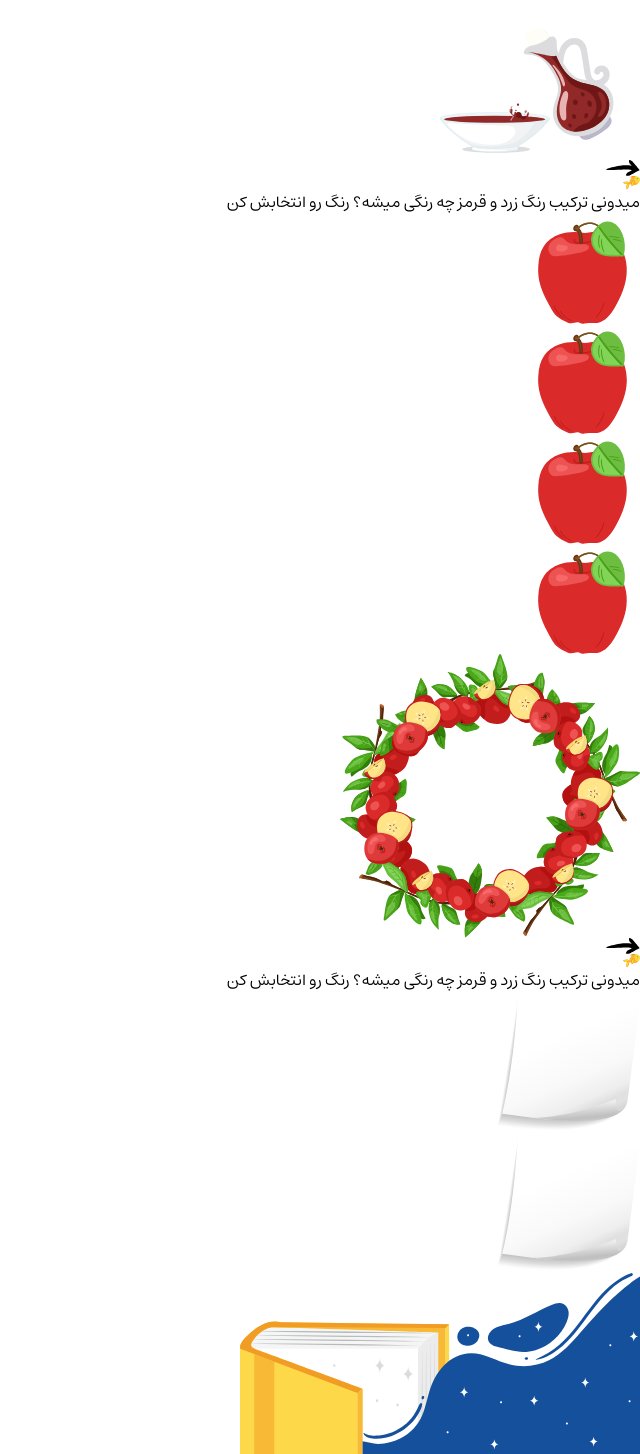
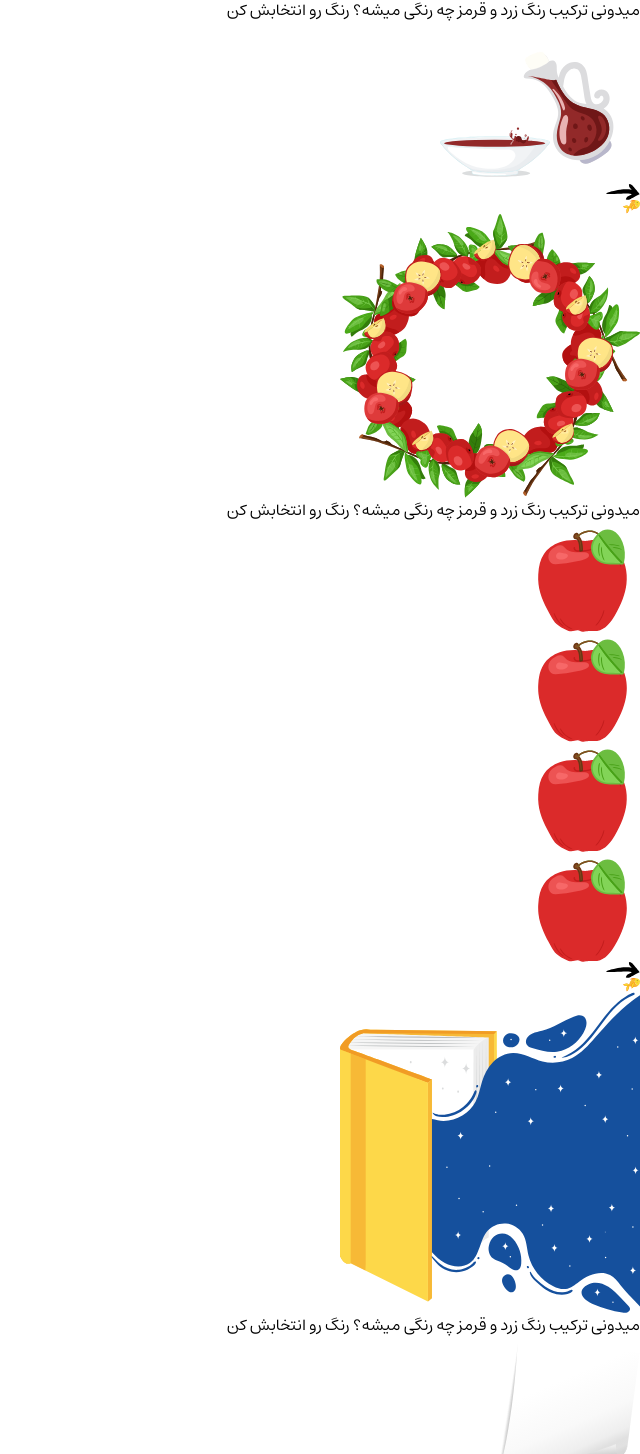
Before and after one commit to kiana-nb/nowruz, a Next.js app: page /days/1/tasks/1 in a window 1280 px wide. Shown: the part 2626-4080 px from the top of the page, without its empty margins (640-1280 px from the left). Built offline with nearby package versions, Linux system fonts and the light colour scheme.

Commit message:
fix: change styles

```diff
--- a/src/app/days/[day]/tasks/[task]/_components/acid.tsx
+++ b/src/app/days/[day]/tasks/[task]/_components/acid.tsx
@@ -7,18 +7,24 @@ export default function Acid() {
   return (
     <div className="bg-[url('/watercolor-bg1.svg')] w-screen h-dvh bg-no-repeat bg-cover relative overflow-hidden">
       <div className="absolute right-4 top-4 flex gap-4 items-center">
-              <BackButton />
-              <ProgressBar className="bg-[#FAC821] border-[#F19C25]" icon={<TinyFish/>} progress={50}/>
-            </div>
-      <div className="overflow-y-scroll h-full w-full px-5 py-10 gap-20 flex flex-col items-center">
-        <div className="absolute min-w-[300px] min-h-[200px] top-10 translate-y-1/4 text-sm font-[600] left-1/2 -translate-x-1/2 text-[#744C3D] bg-[#D9D9D9] p-3 rounded-[20px] flex text-center justify-center"></div>
-        <div className="absolute top-1/2 grid grid-cols-2 gap-4 my-1">
+        <BackButton />
+        <ProgressBar
+          className="bg-[#FAC821] border-[#F19C25]"
+          icon={<TinyFish />}
+          progress={50}
+        />
+      </div>
+      <section className="flex flex-col gap-5 items-center overflow-y-scroll h-full w-full px-5 py-10 pt-20 ">
+        <div className="p-4 py-16 text-sm font-[600] text-[#744C3D] bg-[#D9D9D9] rounded-[20px] text-center justify-center">
+          میدونی ترکیب رنگ زرد و قرمز چه رنگی میشه؟ رنگ رو انتخابش کن
+        </div>
+        <div className=" grid grid-cols-2 gap-4">
           <div className="bg-white border rounded-[20px] border-[#6F1717] min-h-12 min-w-32"></div>
           <div className="bg-white border rounded-[20px] border-[#6F1717] min-h-12 min-w-32"></div>
           <div className="bg-white border rounded-[20px] border-[#6F1717] min-h-12 min-w-32"></div>
           <div className="bg-white border rounded-[20px] border-[#6F1717] min-h-12 min-w-32"></div>
         </div>
-      </div>
+      </section>
 
       <Image
         src="/acid.svg"
--- a/src/app/days/[day]/tasks/[task]/_components/apple.tsx
+++ b/src/app/days/[day]/tasks/[task]/_components/apple.tsx
@@ -7,35 +7,34 @@ import TinyFish from "@/vectors/tiny-fish";
 export default function Apple() {
   return (
     <div className="bg-[url('/watercolor-bg1.svg')] w-screen h-dvh bg-no-repeat bg-cover relative overflow-hidden">
-     <div className="absolute right-4 top-4 flex gap-4 items-center">
-             <BackButton />
-             <ProgressBar className="bg-[#FAC821] border-[#F19C25]" icon={<TinyFish/>} progress={50}/>
-           </div>
-      <div className="overflow-y-scroll h-full w-full px-5 py-10 gap-20 flex flex-col items-center">
-        <div className="absolute w-[200px] h-[200px] top-16 translate-y-1/4 text-xs font-[600] left-1/2 -translate-x-1/2 text-[#744C3D] bg-white p-3 px-6 rounded-full flex text-center justify-center">
-          <p className="mt-14">
+      <div className="absolute right-4 top-4 flex gap-4 items-center">
+        <BackButton />
+        <ProgressBar
+          className="bg-[#FAC821] border-[#F19C25]"
+          icon={<TinyFish />}
+          progress={50}
+        />
+      </div>
+      <section className="flex flex-col gap-5 items-center overflow-y-scroll h-full w-full px-5 py-10 pt-20 ">
+        <div className="relative flex justify-center items-center">
+          <Image
+            src="/apple-ring.svg"
+            alt=""
+            width={300}
+            height={200}
+            className=""
+          />
+          <p className="absolute p-16 text-sm font-[600] text-[#744C3D] rounded-full text-center">
             میدونی ترکیب رنگ زرد و قرمز چه رنگی میشه؟ رنگ رو انتخابش کن
           </p>
         </div>
-        <div className="absolute top-1/2 grid grid-cols-2 gap-4 my-1">
-          <div>
-            <VectorApple />
-            <VectorApple />
-          </div>
-          <div>
-            <VectorApple />
-            <VectorApple />
-          </div>
+        <div className=" grid grid-cols-2 gap-4">
+          <VectorApple />
+          <VectorApple />
+          <VectorApple />
+          <VectorApple />
         </div>
-      </div>
-
-      <Image
-        src="/apple-ring.svg"
-        alt=""
-        width={300}
-        height={200}
-        className="absolute top-14 left-1/2 -translate-x-1/2"
-      />
+      </section>
     </div>
   );
 }
--- a/src/app/days/[day]/tasks/[task]/_components/book.tsx
+++ b/src/app/days/[day]/tasks/[task]/_components/book.tsx
@@ -8,29 +8,25 @@ export default function Book() {
   return (
     <div className="bg-[url('/watercolor-bg2.svg')] w-screen h-dvh bg-no-repeat bg-cover relative overflow-hidden">
       <div className="absolute right-4 top-4 flex gap-4 items-center">
-              <BackButton />
-              <ProgressBar className="bg-[#FAC821] border-[#F19C25]" icon={<TinyFish/>} progress={50}/>
-            </div>
-      <div className="h-full w-full px-5 py-10 flex flex-col items-center justify-center relative">
-        <div className="absolute top-[190px]  left-1/2 transform -translate-x-1/2 z-10 w-[200px] text-sm font-[600] text-white p-3 rounded-lg flex items-center justify-center">
-          میدونی ترکیب رنگ زرد و قرمز چه رنگی میشه؟ رنگ رو انتخابش کن
-        </div>
-
-        <div className="absolute top-2/3 grid grid-cols-1 gap-4 my-1">
-          <div className="flex flex-row gap-6">
-            <Vectorpaper />
-            <Vectorpaper />
-          </div>
-        </div>
-
-        <Image
-          src="/book-sky.svg"
-          alt=""
-          width={400}
-          height={100}
-          className="absolute left-1/2 -translate-x-1/2 top-12 pl-4"
+        <BackButton />
+        <ProgressBar
+          className="bg-[#FAC821] border-[#F19C25]"
+          icon={<TinyFish />}
+          progress={50}
         />
       </div>
+      <section className="flex flex-col gap-5 items-center overflow-y-scroll h-full w-full px-5 py-10 pt-20 ">
+        <div className="relative flex justify-center items-center">
+          <Image src="/book-sky.svg" alt="" width={300} height={200} />
+          <p className="absolute right-2 p-4 text-sm font-[600] text-white max-w-[200px]">
+            میدونی ترکیب رنگ زرد و قرمز چه رنگی میشه؟ رنگ رو انتخابش کن
+          </p>
+        </div>
+        <div className=" grid grid-cols-2 gap-4">
+          <Vectorpaper />
+          <Vectorpaper />
+        </div>
+      </section>
     </div>
   );
 }
--- a/src/app/days/[day]/tasks/[task]/_components/coins.tsx
+++ b/src/app/days/[day]/tasks/[task]/_components/coins.tsx
@@ -8,20 +8,22 @@ export default function Coins() {
   return (
     <div className="bg-[url('/watercolor-bg1.svg')] w-screen h-dvh bg-no-repeat bg-cover relative overflow-hidden">
       <div className="absolute right-4 top-4 flex gap-4 items-center">
-              <BackButton />
-              <ProgressBar className="bg-[#FAC821] border-[#F19C25]" icon={<TinyFish/>} progress={50}/>
-            </div>
-      <div className="overflow-y-scroll h-full w-full px-5 py-10 gap-20 flex flex-col items-center">
-        <div className="absolute min-w-[300px] min-h-[200px] top-10 translate-y-1/4 text-sm font-[600] left-1/2 -translate-x-1/2 text-[#744C3D] bg-[#D9D9D9] p-3 rounded-[20px] flex text-center justify-center">
-         <p className="mt-10">میدونی ترکیب رنگ زرد و قرمز چه رنگی میشه؟ رنگ رو انتخابش کن</p>
+        <BackButton />
+        <ProgressBar
+          className="bg-[#FAC821] border-[#F19C25]"
+          icon={<TinyFish />}
+          progress={50}
+        />
+      </div>
+      <section className="flex flex-col gap-5 items-center overflow-y-scroll h-full w-full px-5 py-10 pt-20 ">
+        <div className="p-4 py-16 text-sm font-[600] text-[#744C3D] bg-[#D9D9D9] rounded-[20px] text-center justify-center">
+          میدونی ترکیب رنگ زرد و قرمز چه رنگی میشه؟ رنگ رو انتخابش کن
         </div>
-        <div className="absolute top-1/2 grid grid-cols-2 gap-4 my-1">
-            <VectorCoin />
-            <VectorCoin />
-
+        <div className=" grid grid-cols-2 gap-4">
+          <VectorCoin />
+          <VectorCoin />
         </div>
-      </div>
-
+      </section>
       <Image
         src="/coins-bag.svg"
         alt=""
--- a/src/app/days/[day]/tasks/[task]/_components/garlic.tsx
+++ b/src/app/days/[day]/tasks/[task]/_components/garlic.tsx
@@ -4,31 +4,28 @@ import VectorHugeGarlic from "@/vectors/huge-garlic";
 import ProgressBar from "../../_components/progress-bar";
 import TinyFish from "@/vectors/tiny-fish";
 
-
 export default function Garlic() {
   return (
     <div className="bg-[url('/watercolor-bg2.svg')] w-screen h-dvh bg-no-repeat bg-cover relative overflow-hidden">
       <div className="absolute right-4 top-4 flex gap-4 items-center">
-                    <BackButton />
-                    <ProgressBar className="bg-[#FAC821] border-[#F19C25]" icon={<TinyFish/>} progress={50}/>
-                  </div>
-      <div className="overflow-y-scroll h-full w-full px-5 py-10 gap-20 flex flex-col items-center">
-        <div className="absolute min-w-[300px] min-h-[200px] top-3 translate-y-1/4 text-sm font-[600] left-1/2 -translate-x-1/2 text-[#744C3D] bg-[#D9D9D9] p-3 rounded-[20px] flex text-center justify-center">
-          <p className="mt-14">
-            میدونی ترکیب رنگ زرد و قرمز چه رنگی میشه؟ رنگ رو انتخابش کن
-          </p>
+        <BackButton />
+        <ProgressBar
+          className="bg-[#FAC821] border-[#F19C25]"
+          icon={<TinyFish />}
+          progress={50}
+        />
+      </div>
+      <section className="flex flex-col gap-5 items-center overflow-y-scroll h-full w-full px-5 py-10 pt-20 ">
+        <div className="p-4 py-16 text-sm font-[600] text-[#744C3D] bg-[#D9D9D9] rounded-[20px] text-center justify-center">
+          میدونی ترکیب رنگ زرد و قرمز چه رنگی میشه؟ رنگ رو انتخابش کن
         </div>
-        <div className="absolute top-1/2 grid grid-cols-2 gap-4 my-1 -mt-5">
-          <div>
-            <VectorGarlic />
-            <VectorGarlic />
-          </div>
-          <div>
-            <VectorGarlic />
-            <VectorGarlic />
-          </div>
+        <div className=" grid grid-cols-2 gap-4">
+          <VectorGarlic />
+          <VectorGarlic />
+          <VectorGarlic />
+          <VectorGarlic />
         </div>
-      </div>
+      </section>
 
       <div className="absolute bottom-2 right-0 mt-10">
         <VectorHugeGarlic />
```
